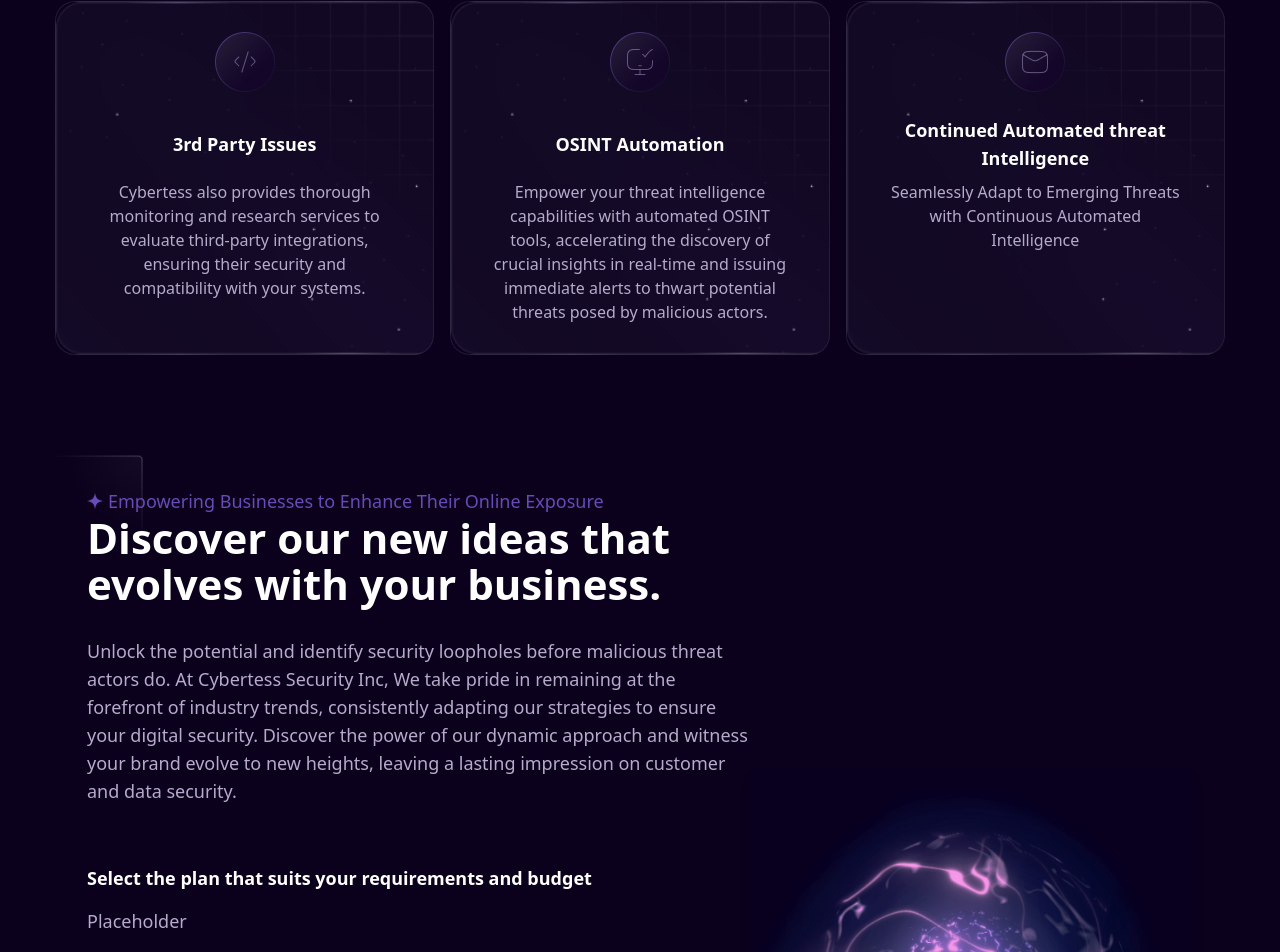
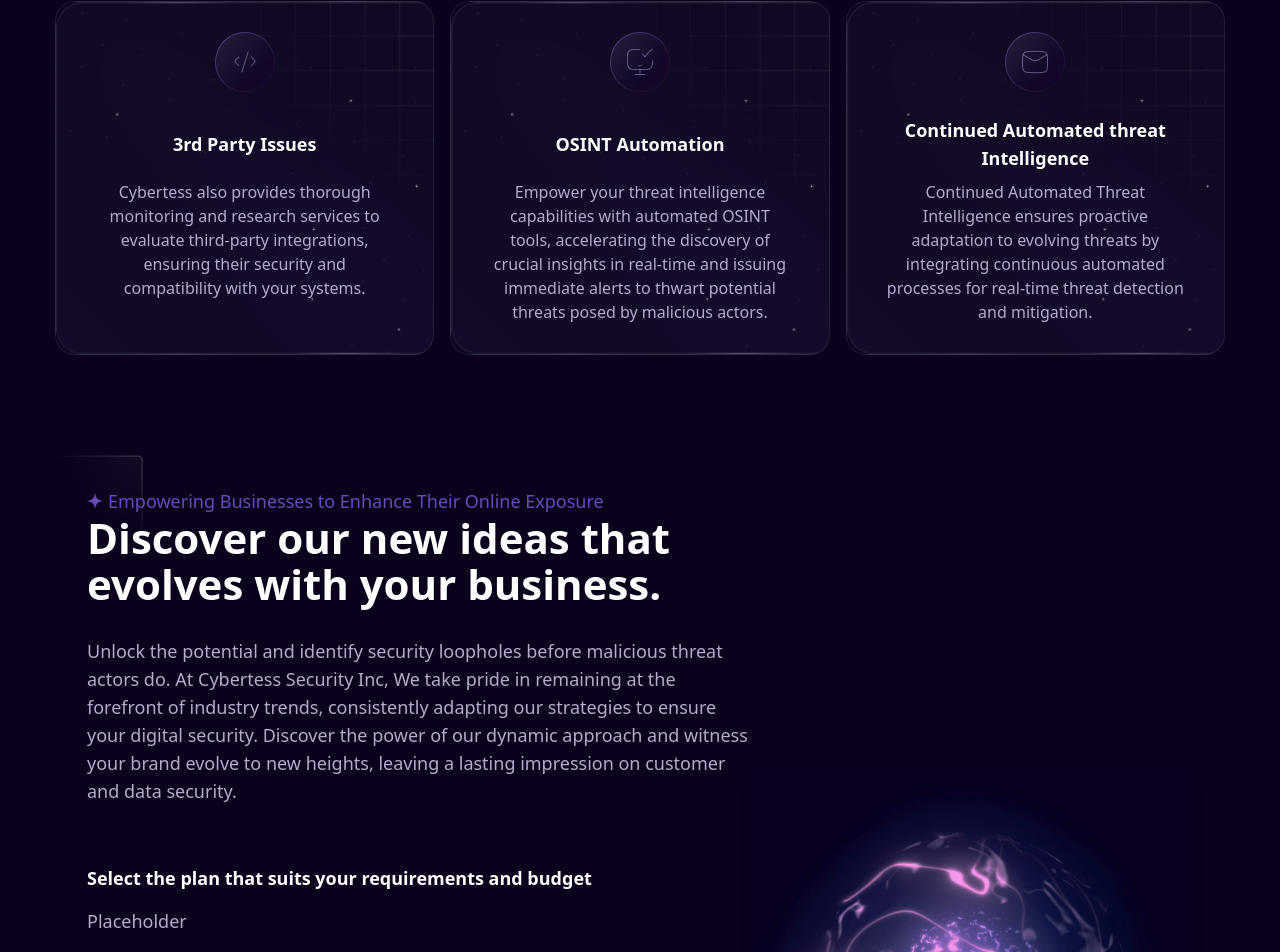
Before and after one commit to tarunkumar2112/staging, a React (Create React App) app: page / in a window 1280 px wide. Shown: the part 1643-2595 px from the top of the page. Built offline with nearby package versions, Linux system fonts and the light colour scheme.

Commit message:
Update Home.js

```diff
--- a/src/pages/Home.js
+++ b/src/pages/Home.js
@@ -88,7 +88,7 @@
       <div  className="bg-card-bg text-center bg-cover md:px-[37px] px-[30px] py-[30px] border border-solid border-[rgba(57,51,74,0.5)] rounded-[20px]">
         <img src={Six} alt="" className="inline-block" />
         <h3 className="text-lg text-white font-semibold mt-6 mb-2 min-h-[56px] flex items-center justify-center">Continued Automated threat Intelligence</h3>
-        <p className="text-Paragraph text-[16px]">Seamlessly Adapt to Emerging Threats with Continuous Automated Intelligence</p>
+        <p className="text-Paragraph text-[16px]">Continued Automated Threat Intelligence ensures proactive adaptation to evolving threats by integrating continuous automated processes for real-time threat detection and mitigation.</p>
       </div>
   </div>
         </div>
```
